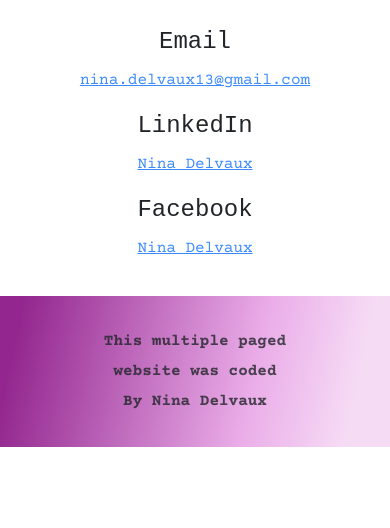
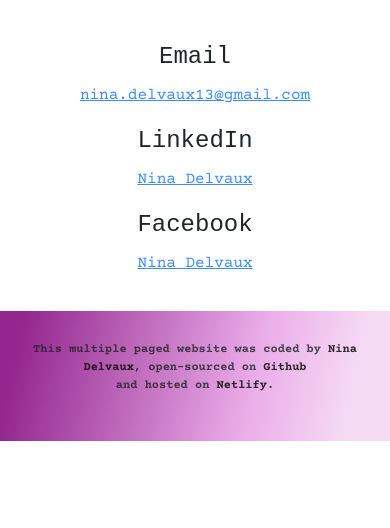
Before and after one commit to NinaDlvx/portfolio-project, a plain HTML site: page contact.html in a window 390 px wide. Shown: the part 316-844 px from the top of the page. Drawn offline with nearby package versions, Linux system fonts and the light colour scheme; a web font is replaced by a local one.

Commit message:
Changed footer on contact-page

```diff
--- a/contact.html
+++ b/contact.html
@@ -93,7 +93,18 @@
     </div>
     <footer class="source-box text-center">
       <div>
-        <p><b>This multiple paged website was coded By Nina Delvaux</b></p>
+        <p>
+          <b
+            >This multiple paged website was coded by
+            <a href="https://github.com/NinaDlvx">Nina Delvaux</a>, open-sourced
+            on
+            <a href="https://github.com/NinaDlvx/portfolio-project">Github</a>
+            <br />and hosted on
+            <a href="https://professional-portfolio-project.netlify.app/"
+              >Netlify</a
+            >.</b
+          >
+        </p>
       </div>
     </footer>
   </body>
--- a/src/style.css
+++ b/src/style.css
@@ -168,6 +168,15 @@ footer .contact-box,
   padding: 30px 100px 15px;
 }
 
+.source-box a {
+  text-decoration: none;
+  color: black;
+  transition: all 200ms ease-in-out;
+}
+.source-box a:hover {
+  text-decoration: underline;
+}
+
 footer .email-link {
   text-decoration: none;
   color: black;
@@ -220,6 +229,14 @@ footer .social-links a:hover {
     font-size: 36px;
     line-height: 1.5;
   }
+
+  .source-box {
+    padding: 30px;
+  }
+  .source-box p {
+    font-size: 12px;
+    line-height: 1.5;
+  }
 }
 
 @media (max-width: 1400px) {
```
Also changed, not shown: work.html (+1 -1 lines).
